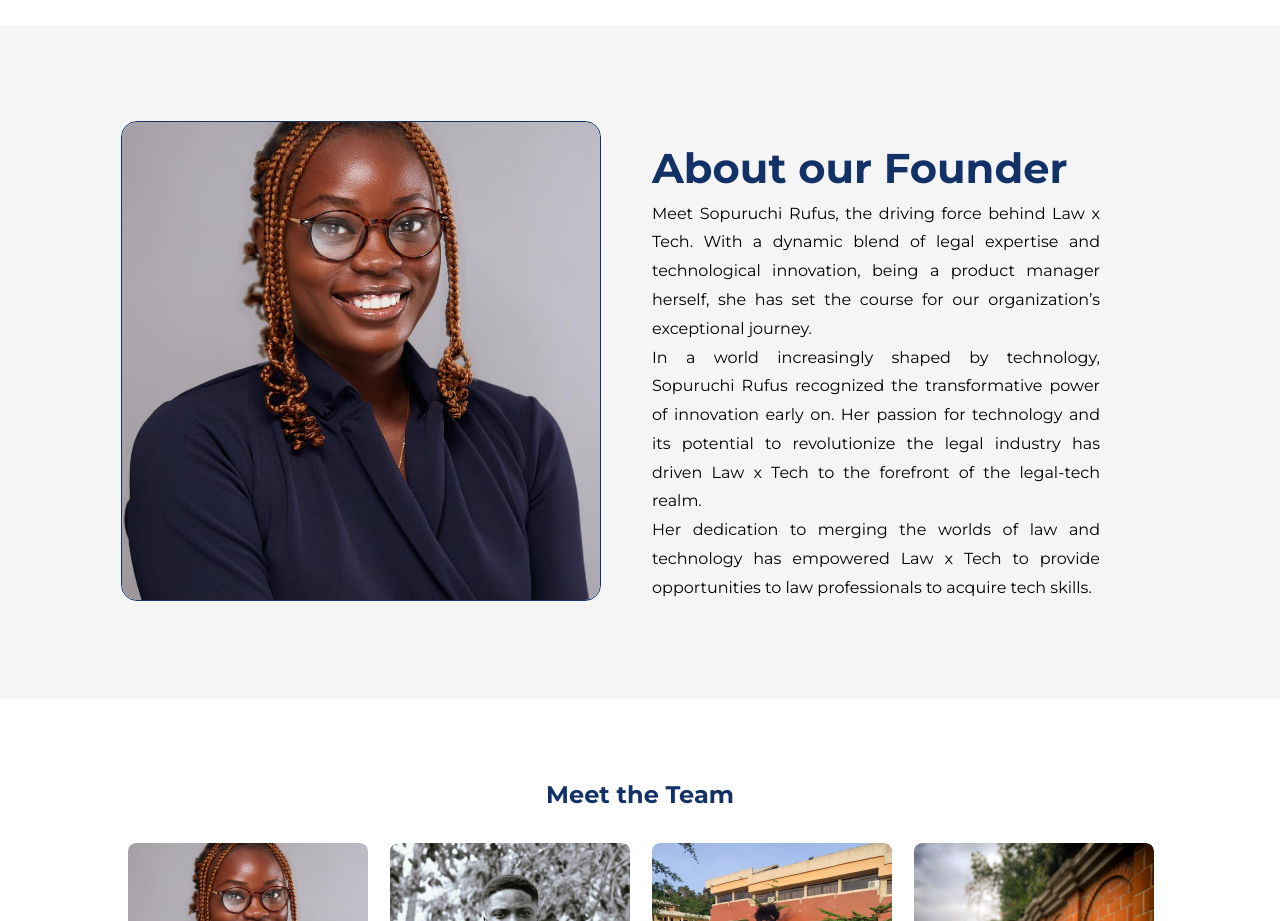
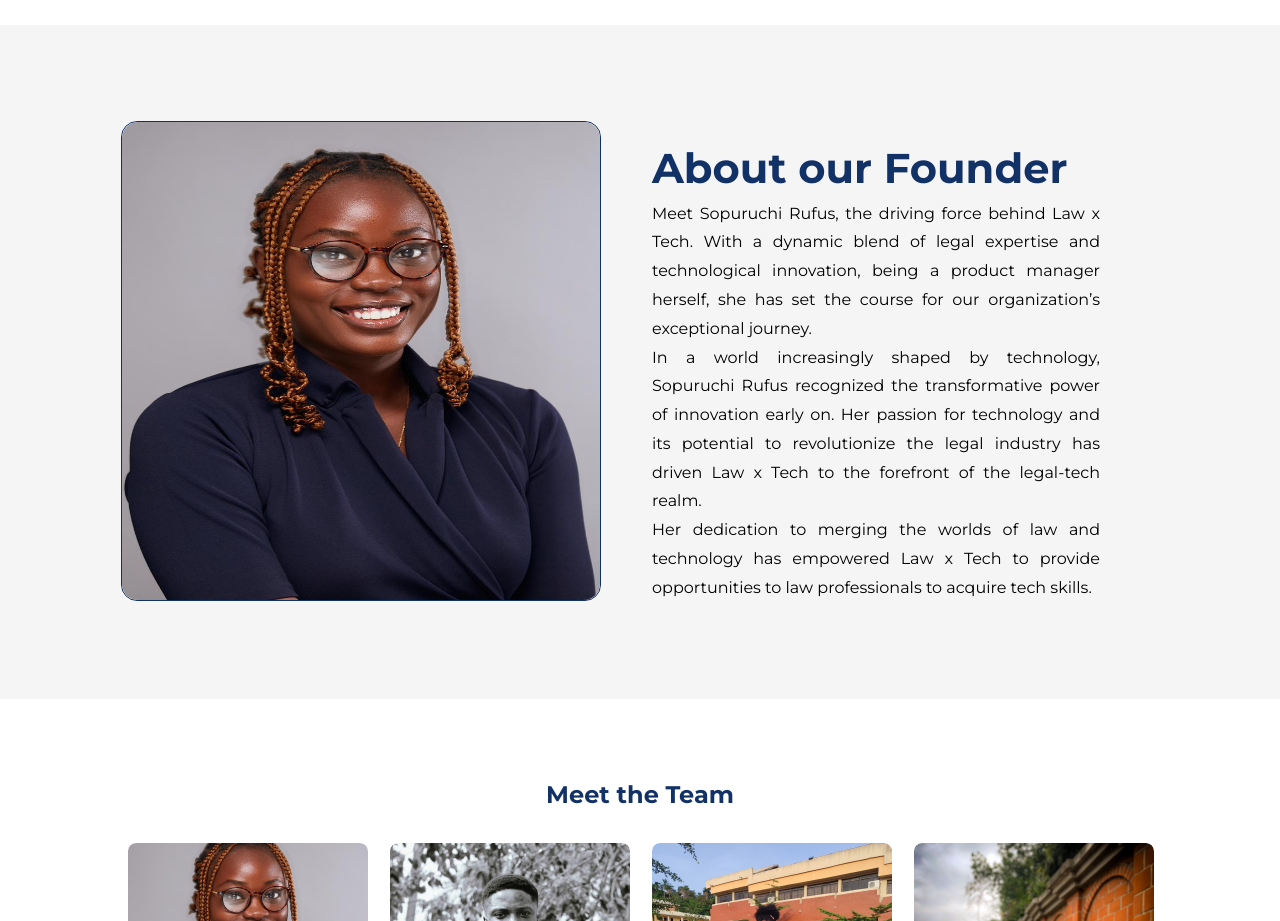
Before and after one commit to LawxTech/LawXTech, a React (Create React App) app: page /#/about-us in a window 1280 px wide. Shown: the part 1900-2821 px from the top of the page. Built offline with nearby package versions, Linux system fonts and the light colour scheme.

Commit message:
Refactor About/Founder component layout

```diff
--- a/src/components/About/Founder.tsx
+++ b/src/components/About/Founder.tsx
@@ -5,13 +5,13 @@
   return (
     <div>
       <section className="py-[6rem] px-[1.5rem] lg:px-[4.38rem] bg-[#F5F5F5] ">
-        <Container maxWidth="lg" className="grid grid-cols-2 gap-[1.5rem] ">
-          <div className="grid grid-cols-1 lg:grid-cols-2 gap-[1.5rem]">
+        <Container maxWidth="lg" className=" ">
+          <div className="grid grid-cols-1 md:grid-cols-2 gap-[1.5rem]">
             <div className="rounded-[1rem] border border-[#113167] md:w-[30rem] md:h-[30rem] mx-auto w-full h-full">
               <img
                 src="/images/ruchi-rufus.jpeg"
                 alt="about the founder"
-                className="w-full h-full rounded-[1rem] object-cover "
+                className="w-full h-full rounded-[1rem] "
               />
             </div>
             <div>
```
